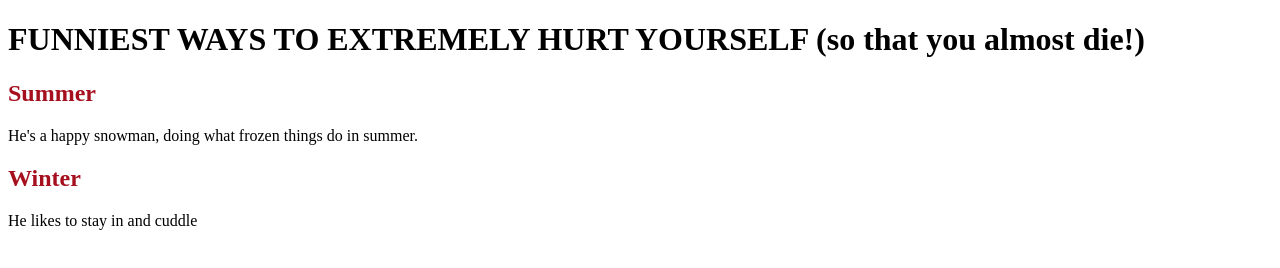
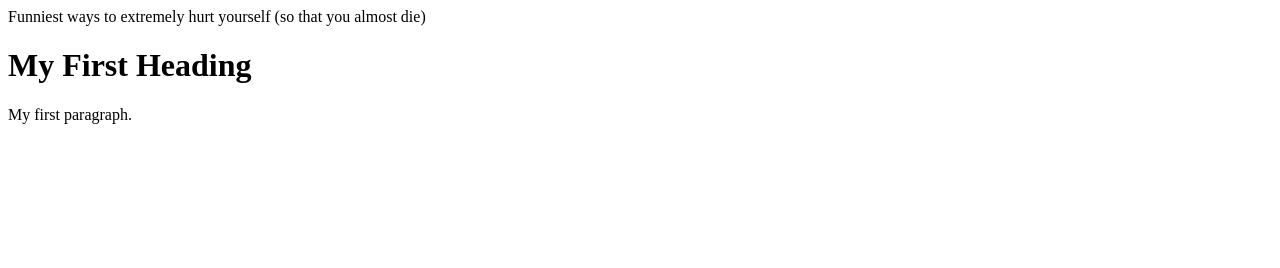
Before and after one commit to stanky-snake/mywebpage, a plain HTML site: page index.html in a window 1280 px wide. Drawn offline with Linux system fonts and the light colour scheme.

Commit message:
Update index.html

```diff
--- a/index.html
+++ b/index.html
@@ -1,26 +1,12 @@
 <!DOCTYPE html>
-<html>
-    <head>
-        <meta charset="utf-8">
-        <title>
-      FUNNIEST WAYS TO EXTREMELY HURT YOURSELF (so that you almost die!)</title>
-        <style>
+<html>Funniest ways to extremely hurt yourself (so that you almost die)
+<head>
+<title>Page Title</title>
+</head>
+<body>
 
-         h2 {
-            color: rgb(166, 16, 30)
-        }
+<h1>My First Heading</h1>
+<p>My first paragraph.</p>
 
-
-        </style>
-    </head>
-    <body>
-
-        <h1>FUNNIEST WAYS TO EXTREMELY HURT YOURSELF (so that you almost die!)
-
-        <h2 id="summer">Summer</h2>
-        <p>He's a happy snowman, doing what frozen things do in summer.</p>
-
-        <h2 id="winter">Winter</h2>
-        <p>He likes to stay in and cuddle</p>
-    </body>
+</body>
 </html>
```
